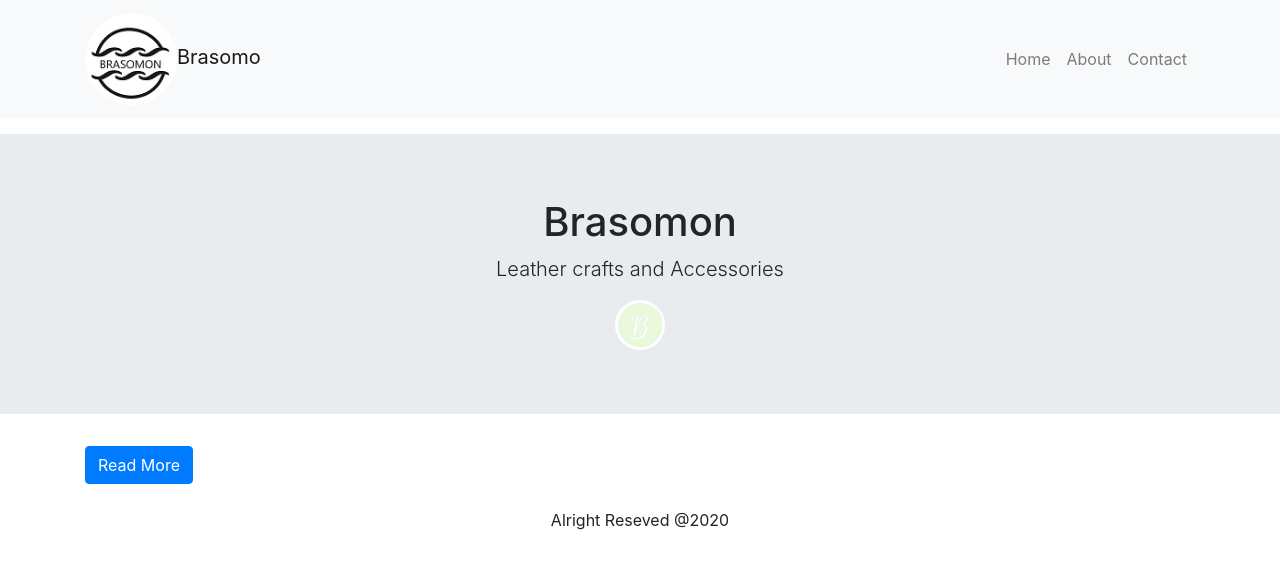
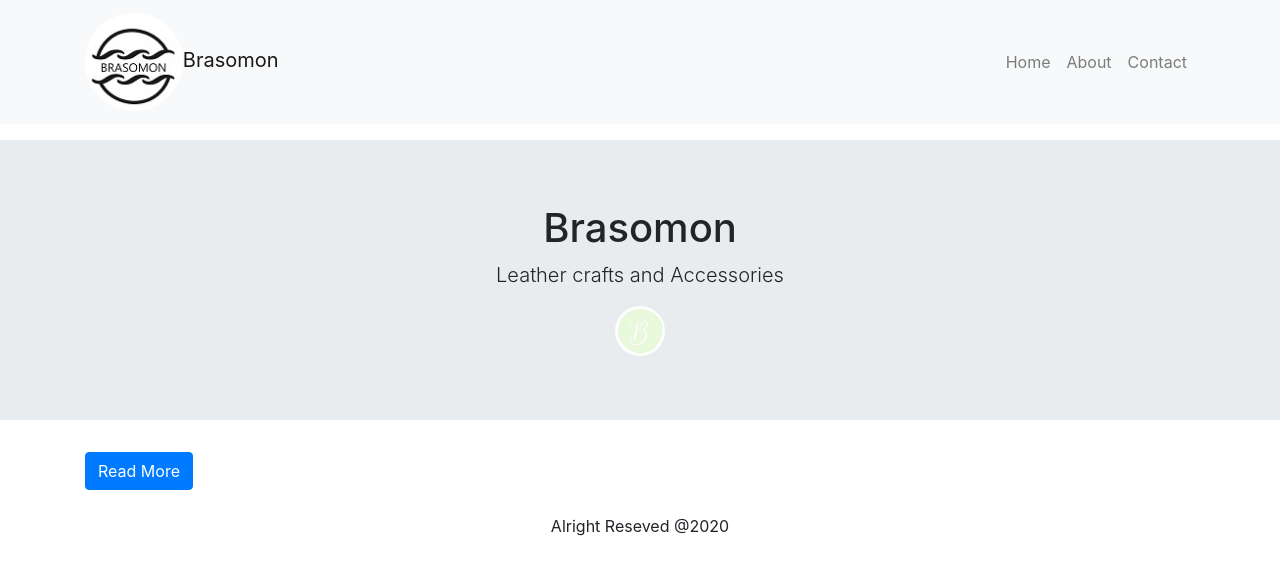
Before and after one commit to jennysanandres/E-Commerce, a plain HTML site: page index.html in a window 1280 px wide. Drawn offline with nearby package versions, Linux system fonts and the light colour scheme.

Commit message:
Update index.html
Fixed Brasomon issue

```diff
--- a/index.html
+++ b/index.html
@@ -13,7 +13,7 @@
         <!-- SIMPLE NAVBAR -->
     <nav class="navbar navbar-expand-sm navbar-light bg-light mb-3">
         <div class="container">
-          <a class="navbar-brand" href="#"><img class="rounded-circle w-50" src="img/logo3.jpg" alt="">Brasomo</a>
+          <a class="navbar-brand" href="#"><img class="rounded-circle w-50" src="img/logo3.jpg" alt="">Brasomon</a>
               <ul class="navbar-nav">
                   <li class="nav-item">
                       <a class="nav-link" href="./index.html">Home</a>
```
